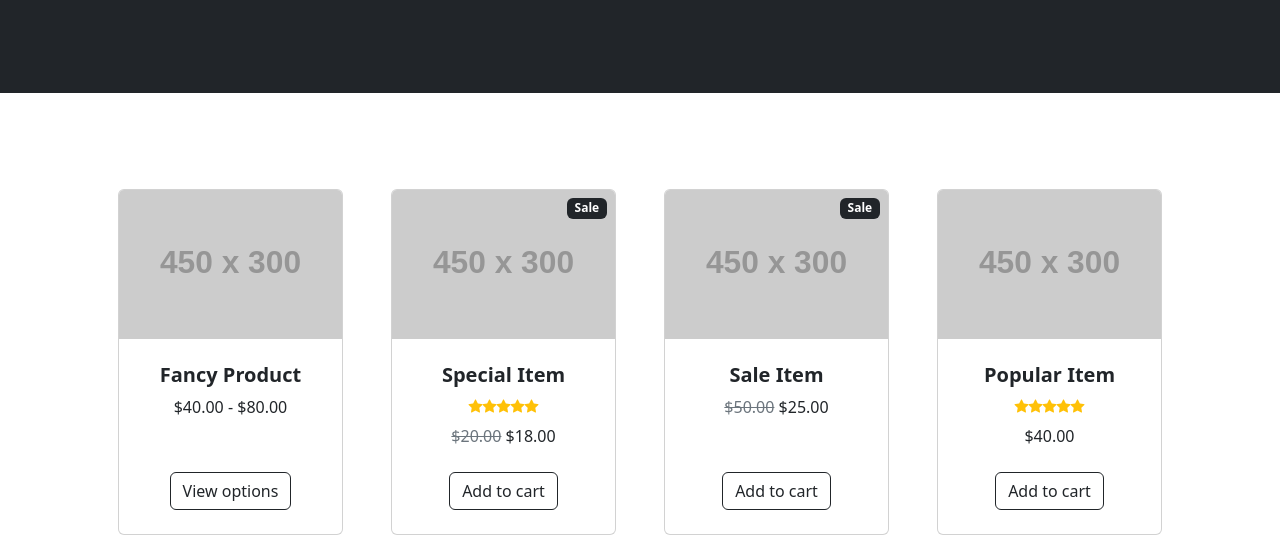
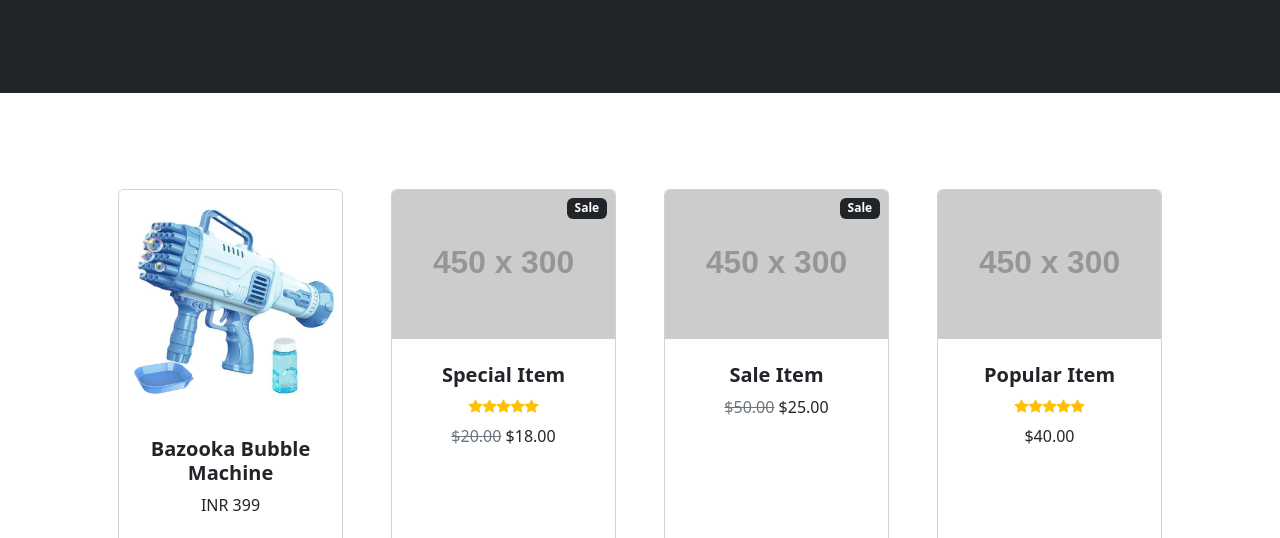
Before and after one commit to Vrinsara/vrinsara.github.io, a plain HTML site: page index.html in a window 1280 px wide. Shown: the part 260-798 px from the top of the page. Drawn offline with nearby package versions, Linux system fonts and the light colour scheme; placeholder pictures from the web are drawn by us.

Commit message:
Add files via upload

```diff
--- a/index.html
+++ b/index.html
@@ -59,14 +59,14 @@
                     <div class="col mb-5">
                         <div class="card h-100">
                             <!-- Product image-->
-                            <img class="card-img-top" src="https://dummyimage.com/450x300/dee2e6/6c757d.jpg" alt="..." />
+                            <img class="card-img-top" src="medias/36holes-bubble-machine.webp" alt="Bazooka Bubble Machine" />
                             <!-- Product details-->
                             <div class="card-body p-4">
                                 <div class="text-center">
                                     <!-- Product name-->
-                                    <h5 class="fw-bolder">Fancy Product</h5>
+                                    <h5 class="fw-bolder">Bazooka Bubble Machine</h5>
                                     <!-- Product price-->
-                                    $40.00 - $80.00
+                                    INR 399
                                 </div>
                             </div>
                             <!-- Product actions-->
```
Also changed, not shown: medias/36holes-bubble-machine.webp (added).
